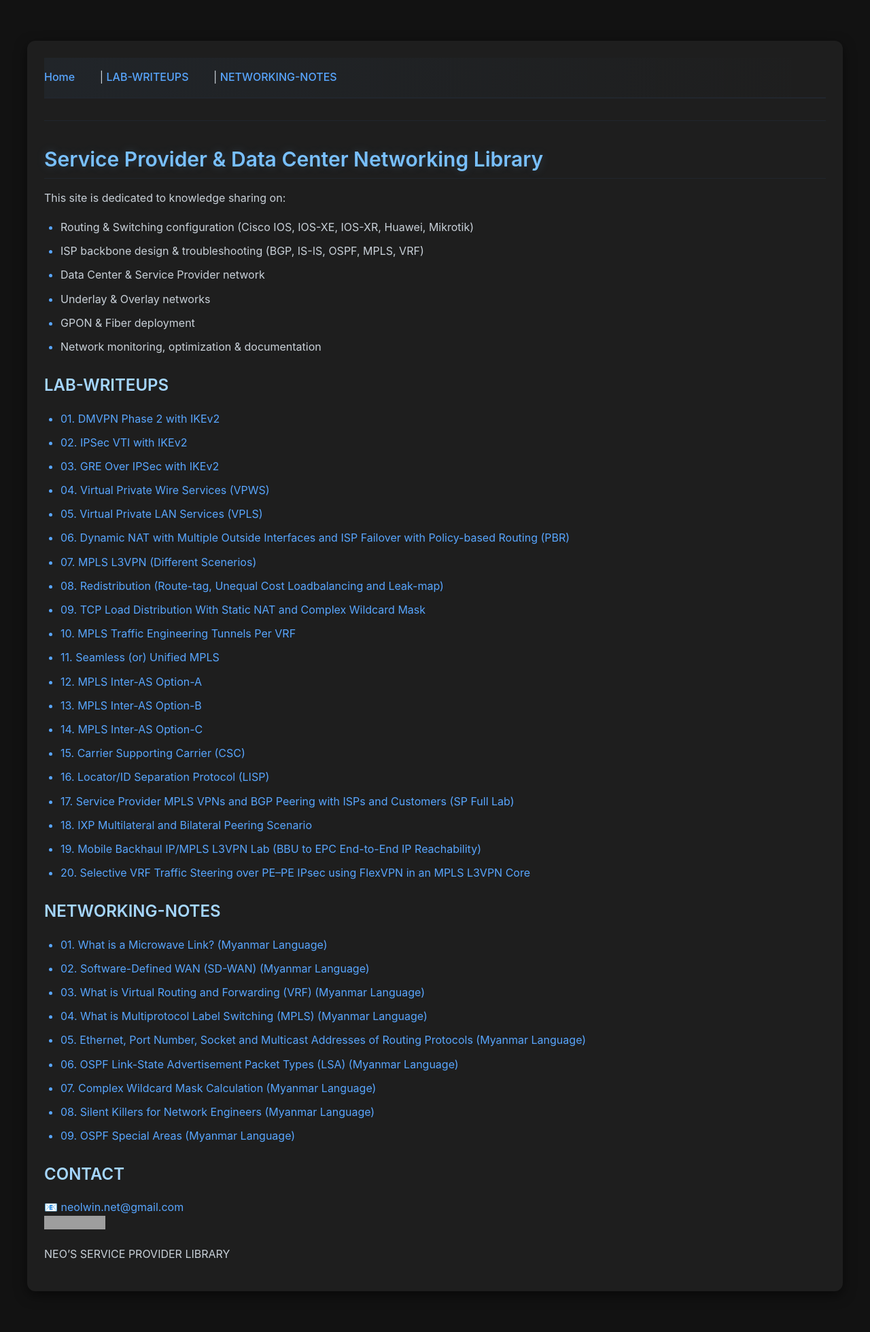
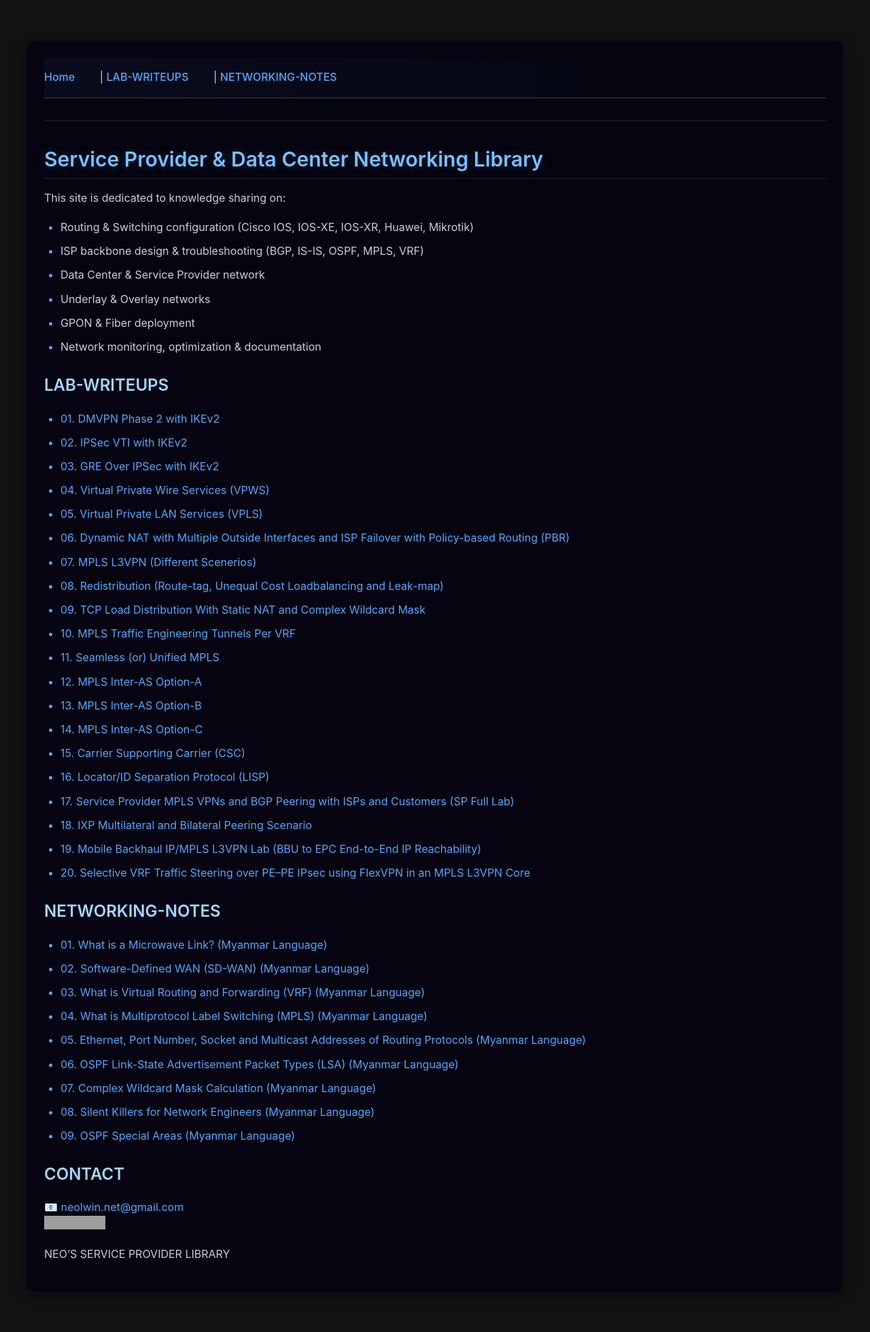
Before and after one commit to neolwin-net/sp-dc-net, a Jekyll site: the page built from index.md, in a window 1280 px wide. Shown: the whole page at 68% size. Built offline with Jekyll 4.4.1, drawn with Linux system fonts in a browser that asks for light colours; grey boxes are pictures that could not be loaded.

Commit message:
Update default bgcolor.html

```diff
--- a/_layouts/default.html
+++ b/_layouts/default.html
@@ -12,7 +12,7 @@
       max-width: 9000px;
       margin: 40px auto;
       padding: 25px;
-      background-color: #1e1e1e;  /* Dark background */
+      background-color: #050410;  /* Dark background */
       border-radius: 12px;
       box-shadow: 0 6px 18px rgba(0,0,0,0.5);
       transition: transform 0.2s, box-shadow 0.2s;
```
